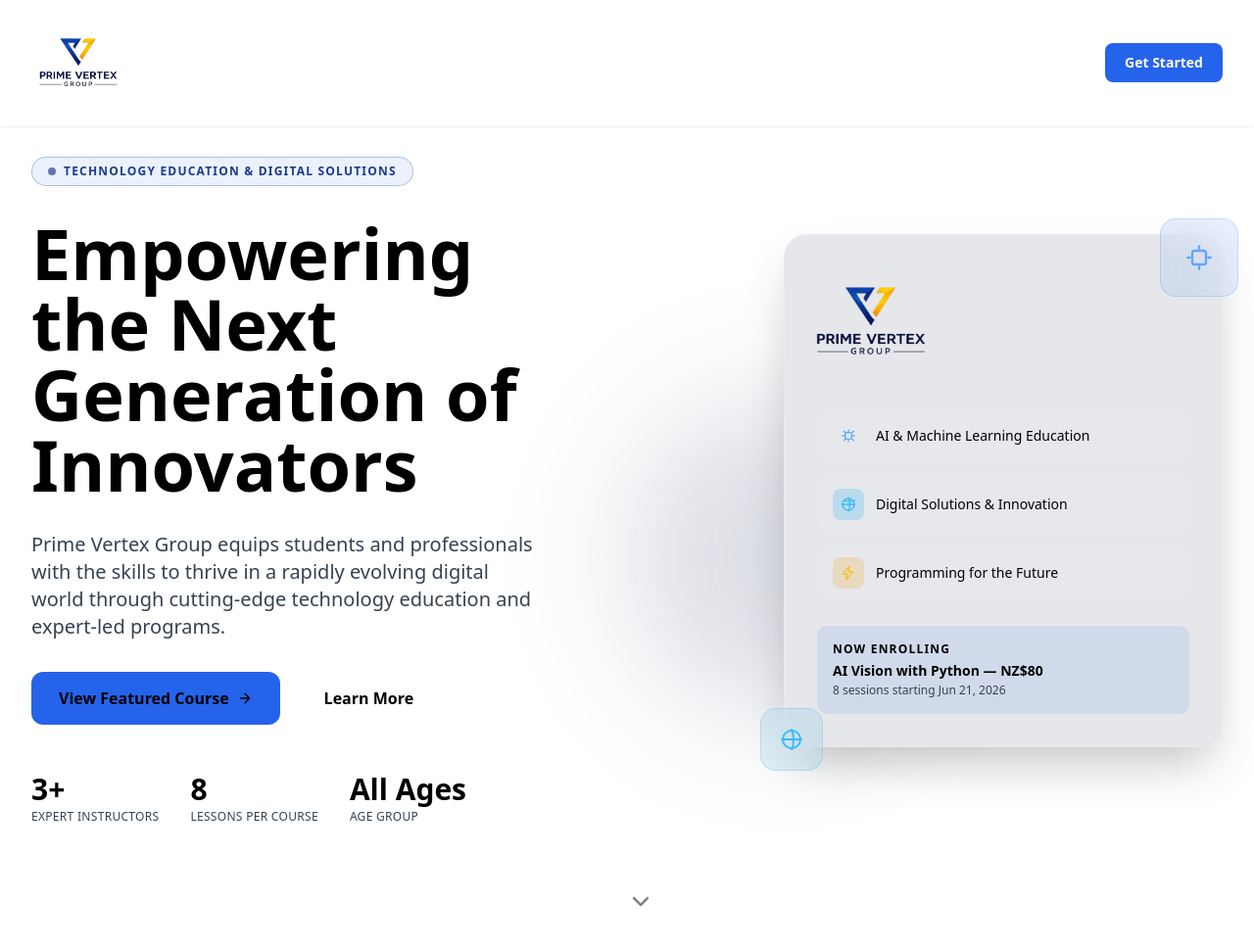
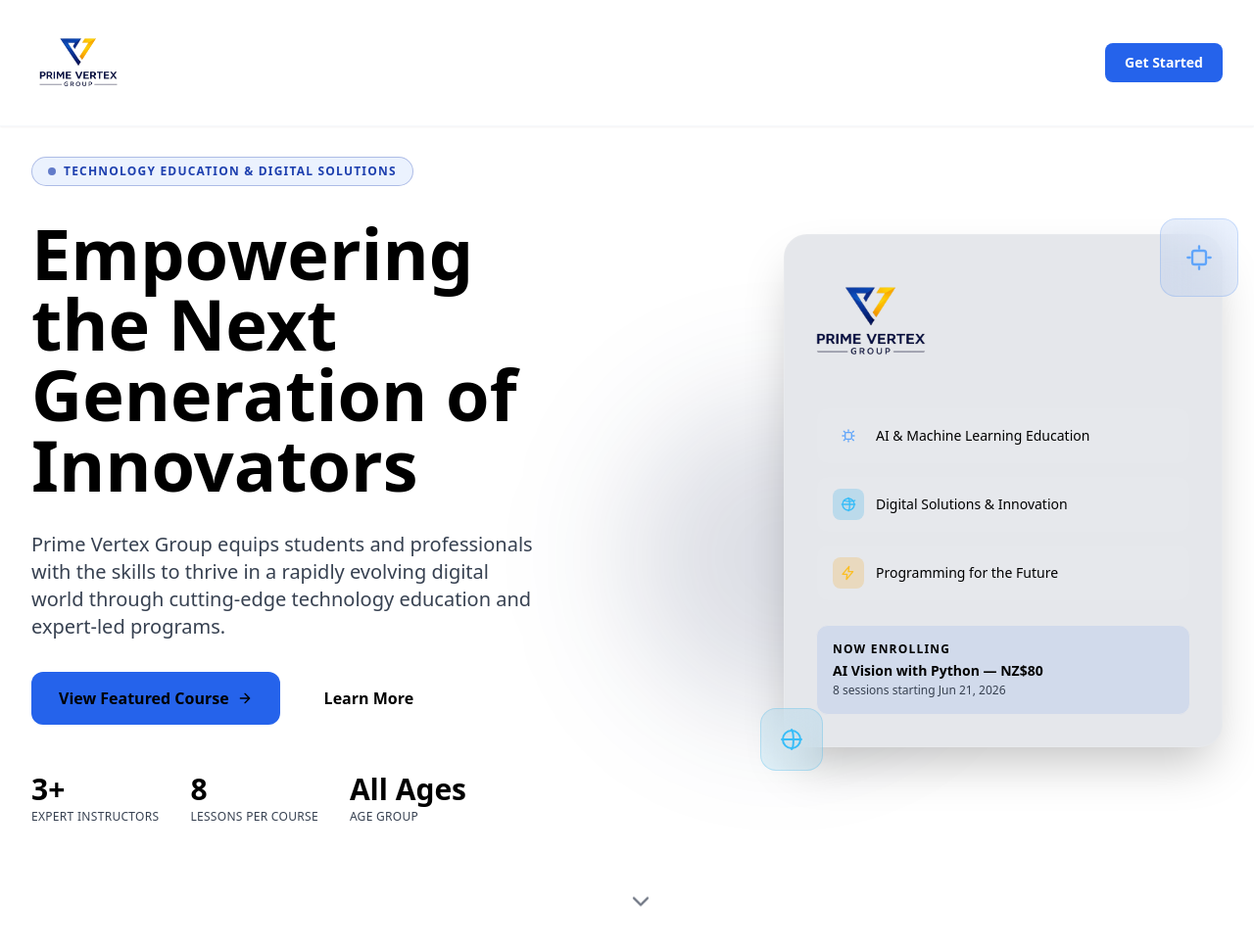
Before and after one commit to Mujtaba366/prime-vertix-group-draft, a Python web app: template templates/index.html in a window 1280 px wide. Shown: the top 969 px of the page at 98% size. Run offline with Jinja, Linux system fonts and the light colour scheme; the template is opened without the code that fills it, so the values that code supplies are empty; some libraries are stand-ins or nearby versions.

Commit message:
final color fix

```diff
--- a/templates/hero.html
+++ b/templates/hero.html
@@ -15,8 +15,8 @@
         <div class="grid lg:grid-cols-2 gap-16 items-center">
             <div class="space-y-8">
                 <div class="inline-flex items-center gap-2 bg-blue-500/10 border border-blue-800/30 rounded-full px-4 py-1.5 animate-fade-up">
-                    <div class="w-2 h-2 bg-blue-900 rounded-full animate-pulse"></div>
-                    <span class="text-blue-900 text-xs font-semibold tracking-widest uppercase">
+                    <div class="w-2 h-2 bg-blue-800 rounded-full animate-pulse"></div>
+                    <span class="text-blue-800 text-xs font-semibold tracking-widest uppercase">
                         Technology Education & Digital Solutions
                     </span>
                 </div>
```
